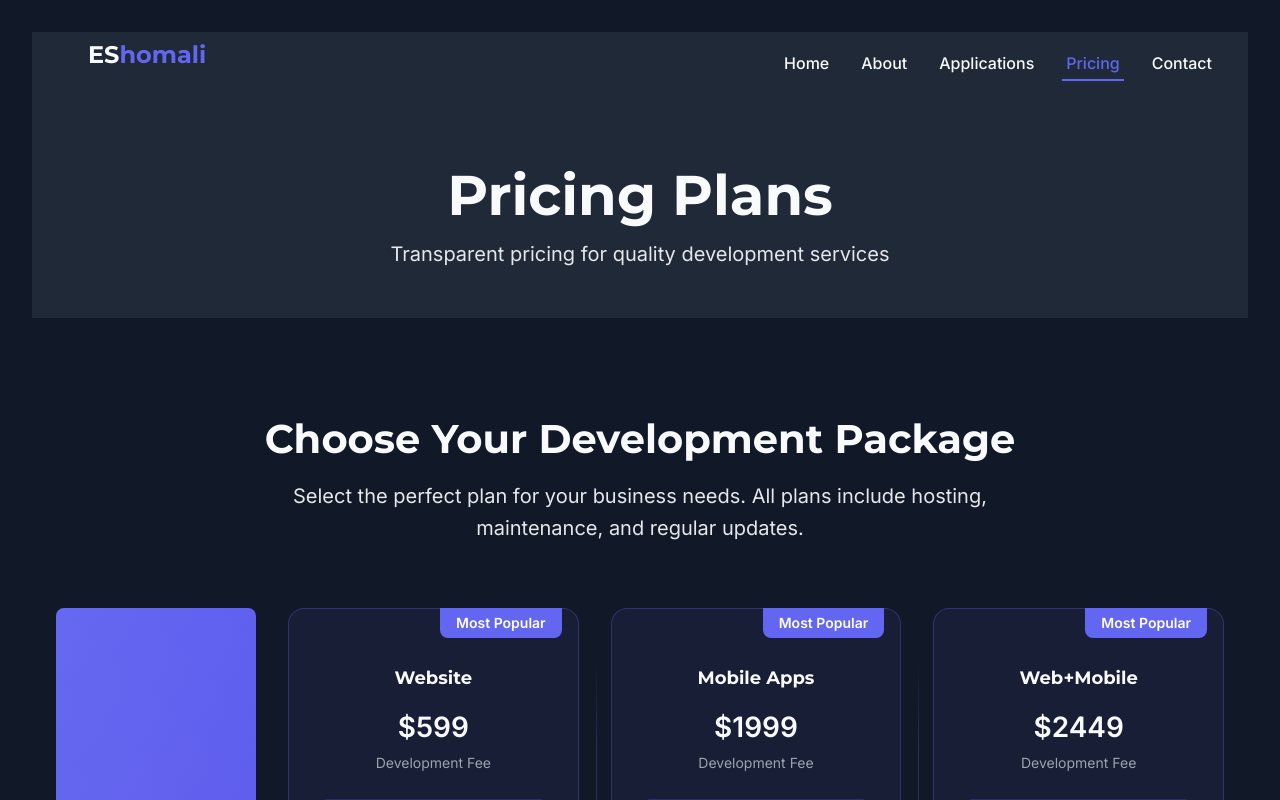
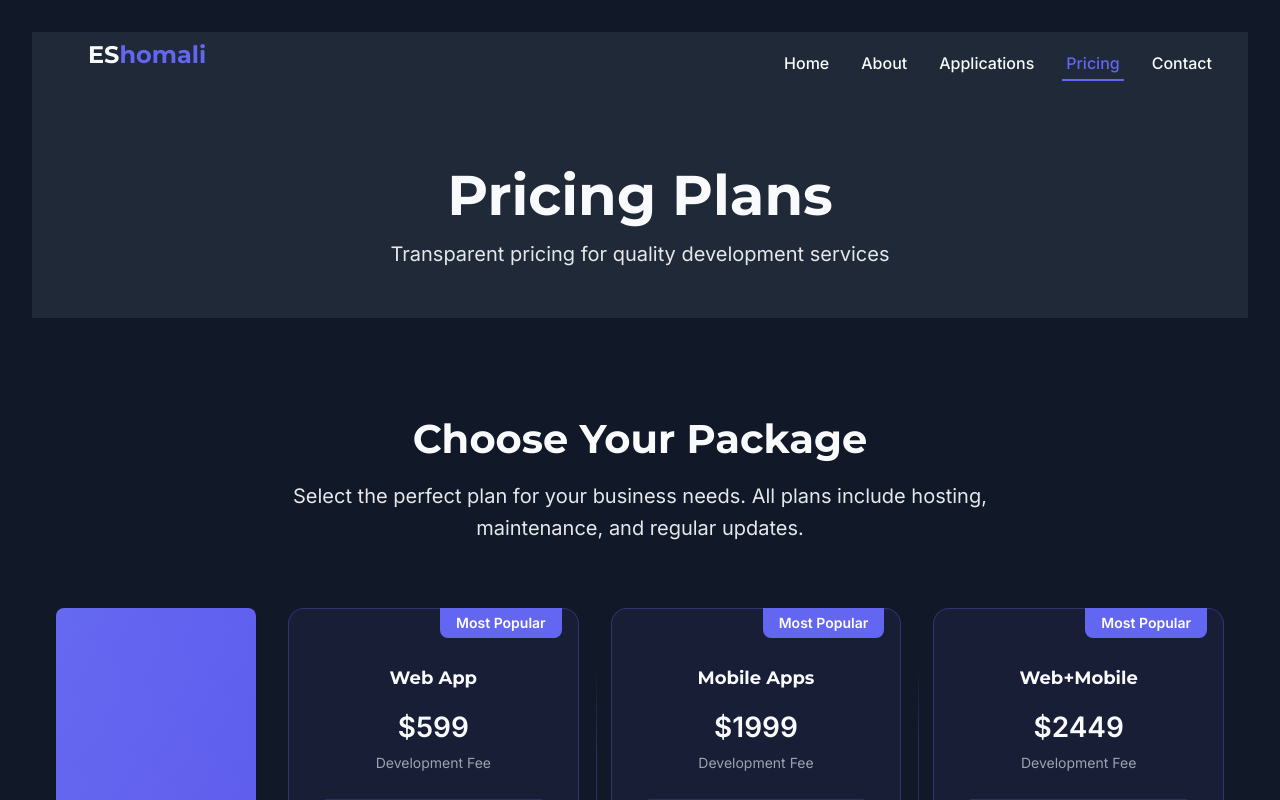
Before and after one commit to eshomali/eshomali, a React (Vite) app: page /pricing in a window 1280 px wide. Built offline with nearby package versions, Linux system fonts and the light colour scheme; no server answers.

Commit message:
text updates

```diff
--- a/src/components/sections/HomePricing.jsx
+++ b/src/components/sections/HomePricing.jsx
@@ -15,7 +15,7 @@ const HomePricing = () => {
           <div className="pricing-overview">
             <h3>Simple, Transparent Pricing</h3>
             <p>
-              Choose the perfect development package for your business needs.
+              Choose your package.
               All plans include professional development, hosting, maintenance,
               and regular updates.
             </p>
@@ -26,7 +26,7 @@ const HomePricing = () => {
                   <i className="fas fa-code"></i>
                 </div>
                 <div className="highlight-content">
-                  <h4>Website</h4>
+                  <h4>Web App</h4>
                   <p>
                     <span>$599 Development Fee</span><br/>
                     <span>+</span><br/>
--- a/src/pages/PricingPage.jsx
+++ b/src/pages/PricingPage.jsx
@@ -5,7 +5,7 @@ import './PricingPage.css';
 const PricingPage = () => {
   const pricingData = {
     webApp: {
-      title: 'Website',
+      title: 'Web App',
       monthlyFee: '$350',
       tiers: [
         {
@@ -102,7 +102,7 @@ const PricingPage = () => {
         <section className="pricing-section">
           <div className="container">
             <div className="pricing-intro">
-              <h2>Choose Your Development Package</h2>
+              <h2>Choose Your Package</h2>
               <p>Select the perfect plan for your business needs. All plans include hosting, maintenance, and regular updates.</p>
             </div>
 
```
